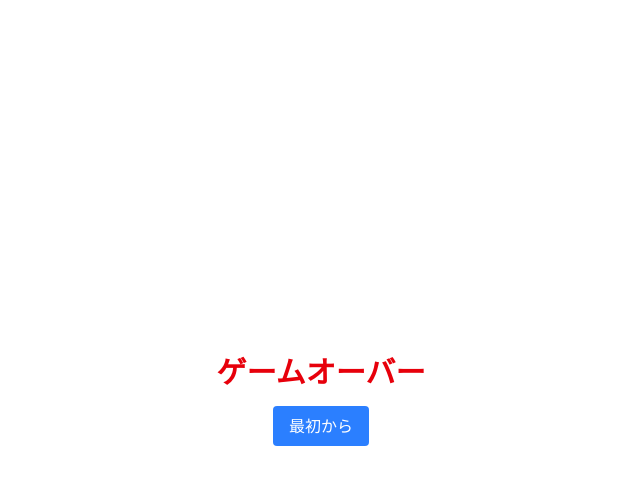
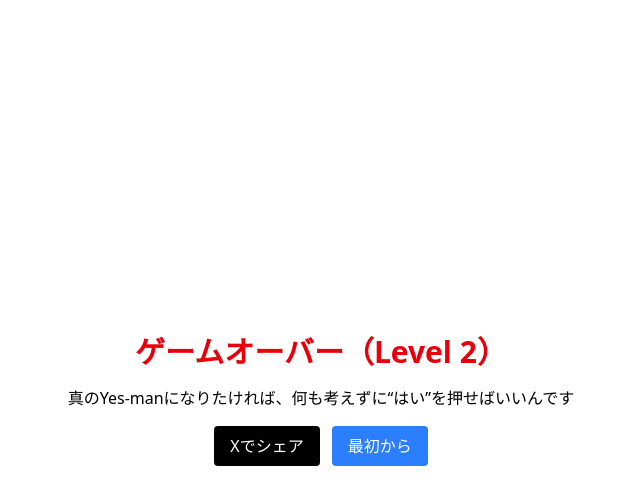
Before and after one commit to Ryu-it/yes-man, a React app: page / in a window 1280 px wide. Both pictures are taken after a click on the button "いいえ". Shown: the top 504 px of the page, without its empty margins (319-959 px from the left). Built offline with nearby package versions, Linux system fonts and the light colour scheme; the HTML template or start-up script is replaced by a standard one.

Commit message:
add:各々のgameover画面作成

```diff
--- a/src/pages/home/GameOver.tsx
+++ b/src/pages/home/GameOver.tsx
@@ -1,14 +1,31 @@
 import Button from "../../components/Button";
 
 type Props = {
+  title: string;
+  message: string;
+  shareUrl: string;
   onBack: () => void;
 };
 
-export default function GameOver({ onBack }: Props) {
+export default function GameOver({ title, message, shareUrl, onBack }: Props) {
   return (
     <div className="text-center space-y-4">
-      <h1 className="text-3xl font-bold text-red-600">ゲームオーバー</h1>
-      <Button onClick={onBack}>最初から</Button>
+      <h1 className="text-3xl font-bold text-red-600">{title}</h1>
+
+      <p className="text-base">{message}</p>
+
+      <div className="flex justify-center gap-3">
+        <a
+          href={shareUrl}
+          target="_blank"
+          rel="noreferrer"
+          className="inline-flex items-center justify-center px-4 py-2 rounded bg-black text-white"
+        >
+          Xでシェア
+        </a>
+
+        <Button onClick={onBack}>最初から</Button>
+      </div>
     </div>
   );
 }
--- /dev/null
+++ b/src/pages/home/gameOverConfig.ts
@@ -0,0 +1,40 @@
+export type LevelKey = "level2" | "level3" | "level4" | "level5" | "level6" | "level7";
+
+export type GameOverConfig = {
+  title: string;
+  message: string;
+  shareText: (params: { level: LevelKey }) => string;
+};
+
+export const GAME_OVER_CONFIG: Record<LevelKey, GameOverConfig> = {
+  level2: {
+    title: "ゲームオーバー（Level 2）",
+    message: "真のYes-manになりたければ、何も考えずに“はい”を押せばいいんです",
+    shareText: ({ level }) => `Yes-Manで${level}で敗北…！もう一回やるぞ🔥`,
+  },
+  level3: {
+    title: "ゲームオーバー（Level 3）",
+    message: "はいだって逃げますよ",
+    shareText: ({ level }) => `Yes-Man ${level}で散った…判断ミスった😂`,
+  },
+  level4: {
+    title: "ゲームオーバー（Level 4）",
+    message: "はいを押す勇気がないか",
+    shareText: ({ level }) => `Yes-Man ${level}で撃沈。次は勝つ。`,
+  },
+  level5: {
+    title: "ゲームオーバー（Level 5）",
+    message: "何も考えずにはいを押すのがyes-manの一歩目ですよ",
+    shareText: ({ level }) => `Yes-Man ${level}で終了。メンタル修行してくる。`,
+  },
+  level6: {
+    title: "ゲームオーバー（Level 6）",
+    message: "頑張りました",
+    shareText: ({ level }) => `Yes-Man ${level}で限界。熱い戦いだった。`,
+  },
+  level7: {
+    title: "ゲームオーバー（Level 7）",
+    message: "はいが見つけられないようじゃダメか、はいはね、見つけないと",
+    shareText: ({ level }) => `Yes-Man ${level}で最後に散る…リベンジ確定。`,
+  },
+};
--- a/src/pages/home/index.tsx
+++ b/src/pages/home/index.tsx
@@ -1,5 +1,7 @@
-import { useState } from "react";
+// src/pages/home/Home.tsx
+import { useMemo, useState } from "react";
 import Button from "../../components/Button";
+
 import Level2 from "./Level2";
 import Level3 from "./Level3";
 import Level4 from "./Level4";
@@ -8,34 +10,96 @@ import Level6 from "./Level6";
 import Level7 from "./Level7";
 import GameOver from "./GameOver";
 
+import { GAME_OVER_CONFIG } from "./gameOverConfig";
+import type { LevelKey } from "./gameOverConfig";
+
+
 type Screen = "home" | "level2" | "level3" | "level4" | "level5" | "level6" | "level7" | "gameover";
 
 export default function Home() {
   const [screen, setScreen] = useState<Screen>("home");
+  const [gameOverFrom, setGameOverFrom] = useState<LevelKey | null>(null);
+
+  // どのレベルで負けたかをセットして gameover へ
+  const goGameOver = (from: LevelKey) => {
+    setGameOverFrom(from);
+    setScreen("gameover");
+  };
+
+  // XシェアURLを作る（親でロジックを持つ）
+  const shareUrl = useMemo(() => {
+    if (!gameOverFrom) return "https://twitter.com/intent/tweet?text=";
+
+    const config = GAME_OVER_CONFIG[gameOverFrom];
+    const text = config.shareText({ level: gameOverFrom });
+
+    // あなたの本番URLがあるならここに固定でもOK
+    const url = window.location.href;
+
+    const intent = `https://twitter.com/intent/tweet?text=${encodeURIComponent(
+      text
+    )}&url=${encodeURIComponent(url)}`;
+
+    return intent;
+  }, [gameOverFrom]);
+
+  // GameOver表示に必要なデータ（親で決める）
+  const gameOverView = useMemo(() => {
+    if (!gameOverFrom) return null;
+    return GAME_OVER_CONFIG[gameOverFrom];
+  }, [gameOverFrom]);
 
   if (screen === "level2") {
-    return <Level2 onYes={() => setScreen("level3")} onNo={() => setScreen("gameover")} />;
+    return <Level2 onYes={() => setScreen("level3")} onNo={() => goGameOver("level2")} />;
   }
   if (screen === "level3") {
-    return <Level3 onYes={() => setScreen("level4")} onNo={() => setScreen("gameover")} />;
+    return <Level3 onYes={() => setScreen("level4")} onNo={() => goGameOver("level3")} />;
   }
   if (screen === "level4") {
-    return <Level4 onYes={() => setScreen("level5")} onNo={() => setScreen("gameover")} />;
+    return <Level4 onYes={() => setScreen("level5")} onNo={() => goGameOver("level4")} />;
   }
   if (screen === "level5") {
-    return <Level5 onYes={() => setScreen("level6")} onNo={() => setScreen("gameover")} />;
+    return <Level5 onYes={() => setScreen("level6")} onNo={() => goGameOver("level5")} />;
   }
   if (screen === "level6") {
-    return <Level6 onYes={() => setScreen("level7")} onNo={() => setScreen("gameover")} />;
+    return <Level6 onYes={() => setScreen("level7")} onNo={() => goGameOver("level6")} />;
   }
   if (screen === "level7") {
-    return <Level7 onYes={() => setScreen("home")} onNo={() => setScreen("gameover")} />;
-    // ↑ Level7の「はい」の行き先は、とりあえず home に戻す例（クリア画面が欲しければ "clear" を追加）
-  }
-  if (screen === "gameover") {
-    return <GameOver onBack={() => setScreen("home")} />;
+    return <Level7 onYes={() => setScreen("home")} onNo={() => goGameOver("level7")} />;
   }
 
+  if (screen === "gameover") {
+    // ここは想定外（保険）。普通は gameOverFrom が必ず入る設計にする
+    if (!gameOverView) {
+      return (
+        <div className="text-center space-y-4">
+          <h1 className="text-3xl font-bold text-red-600">ゲームオーバー</h1>
+          <Button
+            onClick={() => {
+              setGameOverFrom(null);
+              setScreen("home");
+            }}
+          >
+            最初から
+          </Button>
+        </div>
+      );
+    }
+
+    return (
+      <GameOver
+        title={gameOverView.title}
+        message={gameOverView.message}
+        shareUrl={shareUrl}
+        onBack={() => {
+          setGameOverFrom(null);
+          setScreen("home");
+        }}
+      />
+    );
+  }
+
+  // home
   return (
     <div className="text-center space-y-4">
       <h1 className="text-3xl font-bold">ゲーム開始！</h1>
@@ -43,7 +107,7 @@ export default function Home() {
 
       <div className="flex justify-center gap-4">
         <Button onClick={() => setScreen("level2")}>はい</Button>
-        <Button onClick={() => setScreen("gameover")}>いいえ</Button>
+        <Button onClick={() => goGameOver("level2")}>いいえ</Button>
       </div>
     </div>
   );
```
